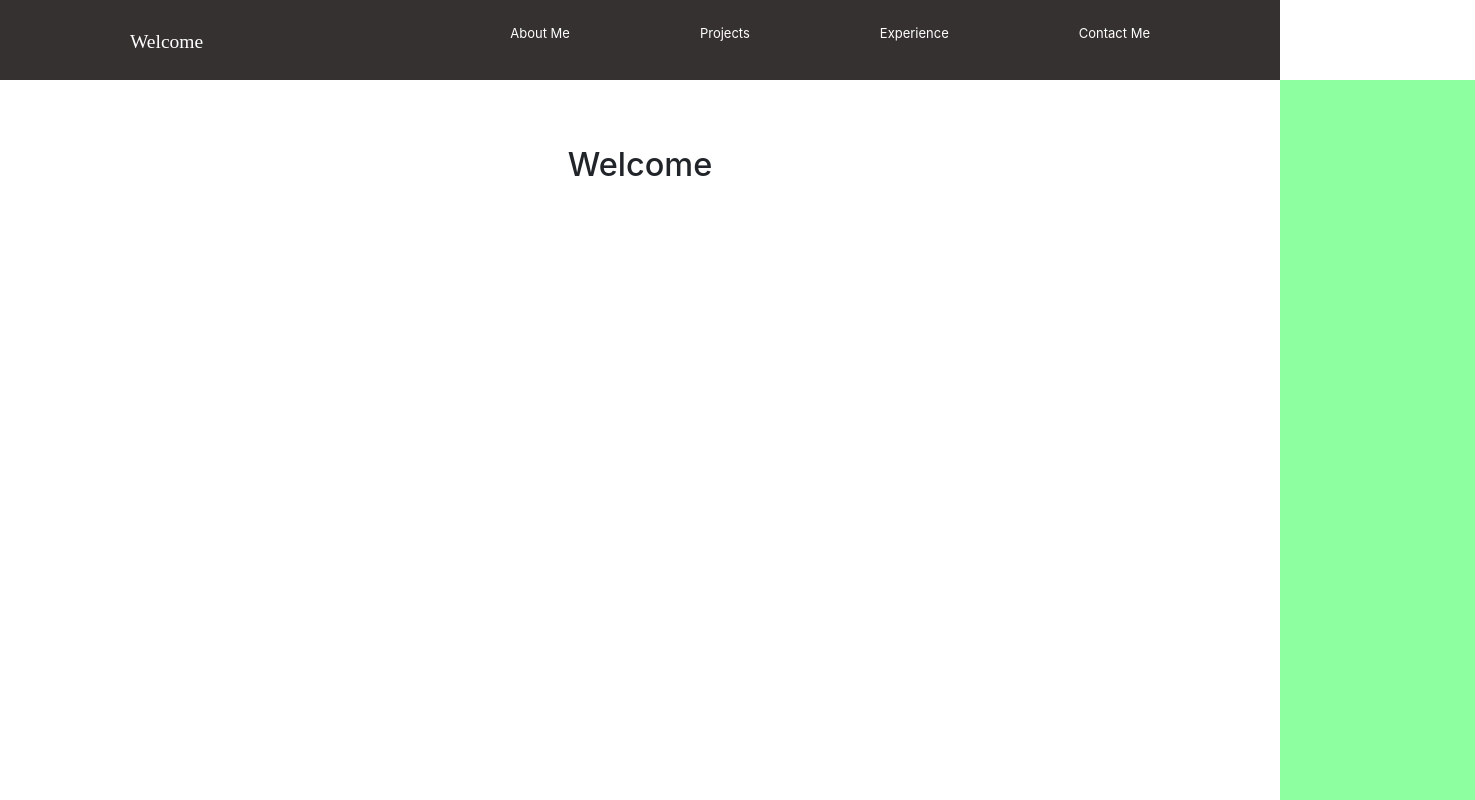
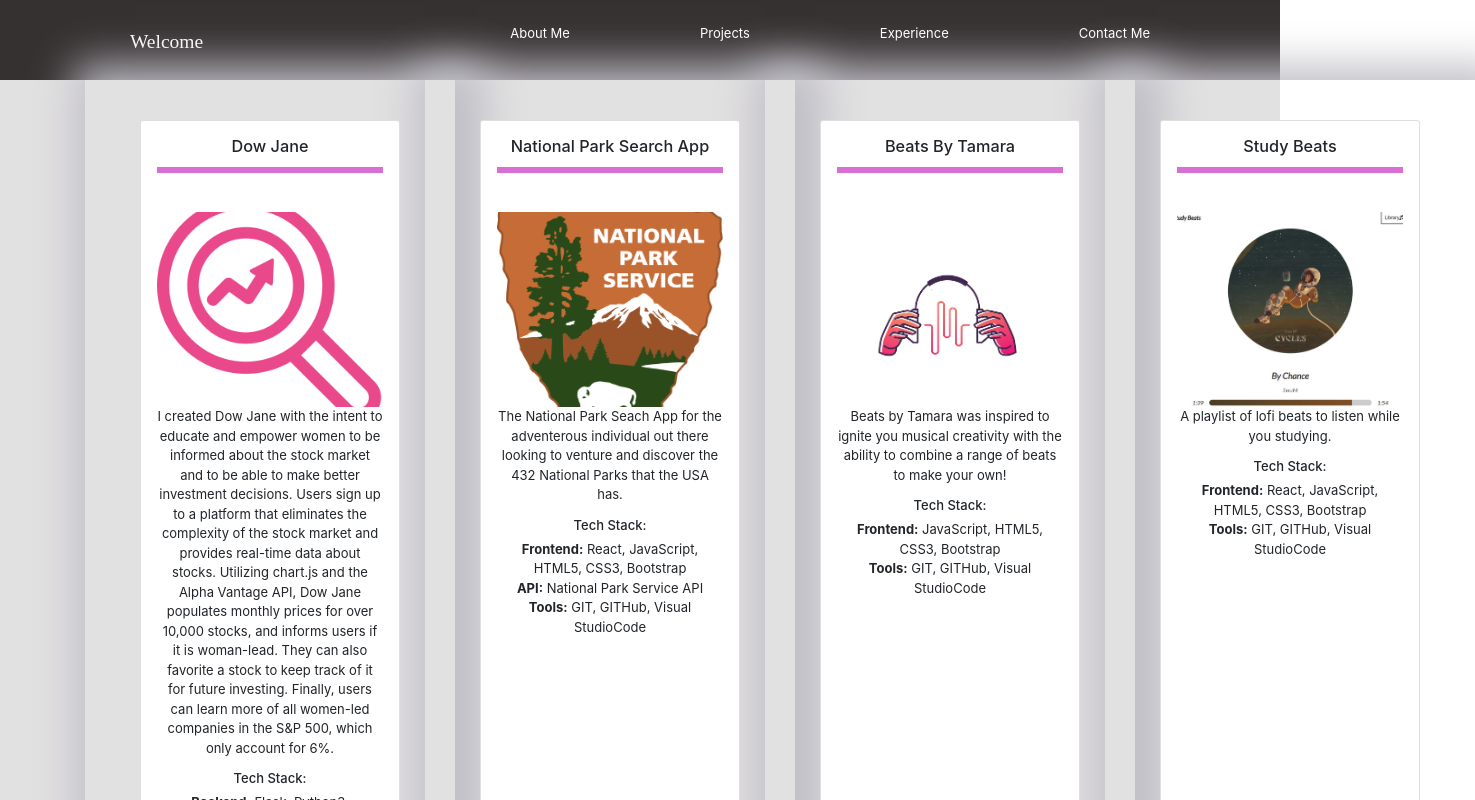
Before and after one commit to tabualhsan/tamara-s_portfolio, a React (Create React App) app: page /projects in a window 1280 px wide. Shown: the top 800 px of the page, 1475 px wide, since content can reach past the window. Built offline with nearby package versions, Linux system fonts and the light colour scheme.

Commit message:
fixed route and added url to national park app

```diff
--- a/src/App.js
+++ b/src/App.js
@@ -20,7 +20,7 @@ function App() {
 
     <AnimatePresence exitBeforeEnter >
       <Switch location={location} key={location.pathname}>
-      <Route path='/' >
+      <Route path='/' exact >
         <Welcome/>
       </Route>
       <Route path='/AboutMe'>
--- a/src/projects.js
+++ b/src/projects.js
@@ -66,6 +66,8 @@ const Projects = () => {
                 <Card.Body >
                 <Card.Title>National Park Search App </Card.Title>
                 <motion.div variants={lineAnime} className="line"></motion.div>
+                <a href="https://dowjane.app/" target="_blank" >
+                </a>
                 <motion.img variants={photoAnim} style={{height:'15rem', objectFit:'cover'}} src={nationalpark} alt="National Park logo"/>
                 <Card.Text >The National Park Seach App for the adventerous individual out there looking to venture and discover the 432 National Parks that the USA has.</Card.Text>
             <Card.Text><h6>Tech Stack:</h6>
```
